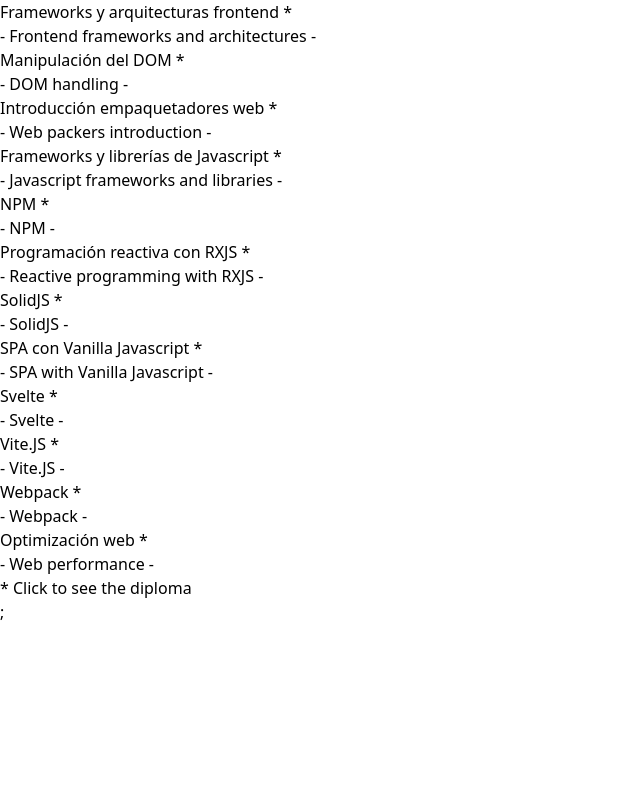
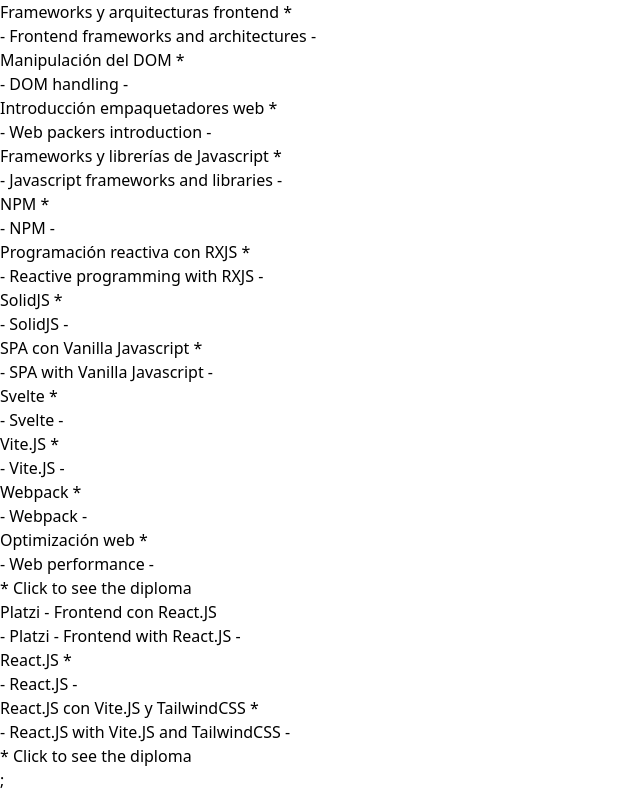
Before and after one commit to dnyvelasquez/Portfolio, a React (Vite) app: page /Portfolio/courses in a window 1280 px wide. Shown: the part 3200-3992 px from the top of the page, without its empty margins (0-640 px from the left). Before the commit the page ends 3824 px from the top, so only its background shows below. Built offline with nearby package versions, Linux system fonts and the light colour scheme.

Commit message:
React courses

```diff
--- /dev/null
+++ b/src/Components/FrontendWithReactJS/index.jsx
@@ -0,0 +1,59 @@
+import { useContext } from "react";
+import { Context } from "../../Context";
+
+const FrontendWithReactJS = () => {
+  const context = useContext(Context);
+
+  return (
+    <div className="border-2 p-2 rounded-lg h-96">
+      <h2
+        className="font-bold"
+        onClick={() => {
+          // context.openModalDiploma();
+          // context.setDiplomaName("Frontend con React.JS - Frontend with React.JS");
+          // context.setDiplomaImage("frontend-reactjs.png");
+        }}
+      >
+        Platzi - Frontend con React.JS
+      </h2>
+      <h2 className="font-semibold">- Platzi - Frontend with React.JS -</h2>
+      <div className="h-3/4 overflow-y-auto">
+        <ul className="mt-2 ml-2">
+          <li>
+            <p
+              className="cursor-pointer"
+              onClick={() => {
+                context.openModalDiploma();
+                context.setDiplomaName(
+                  "React.JS"
+                );
+                context.setDiplomaImage("reactjs.png");
+              }}
+            >
+              React.JS *
+            </p>
+            <p>- React.JS -</p>
+          </li>
+          <li>
+            <p
+              className="cursor-pointer"
+              onClick={() => {
+                context.openModalDiploma();
+                context.setDiplomaName(
+                  "React.JS con Vite.JS y TailwindCSS - React.JS with Vite.JS and TailwindCSS"
+                );
+                context.setDiplomaImage("reactjs-vitejs-tailwindcss.png");
+              }}
+            >
+              React.JS con Vite.JS y TailwindCSS *
+            </p>
+            <p>- React.JS with Vite.JS and TailwindCSS -</p>
+          </li>
+        </ul>
+      </div>
+      <p className="mt-4 font-bold text-xs">* Click to see the diploma</p>
+    </div>
+  );
+};
+
+export default FrontendWithReactJS;
--- a/src/Pages/Courses/index.jsx
+++ b/src/Pages/Courses/index.jsx
@@ -5,6 +5,7 @@
 import DeepHtmlCssCourses from "../../Components/DeepHtmlCssCourses";
 import DeepJavascriptCourses from "../../Components/DeepJavascriptCourses";
 import LibrariesNpm from "../../Components/LibrariesNpm";
+import FrontendWithReactJS from "../../Components/FrontendWithReactJS";
 
 const Courses = () => {
 
@@ -14,10 +15,11 @@
         <Layout>
             <main className="bg-slate-400 min-h-screen w-full flex flex-col items-center">
                 <h1 className="mt-4 font-bold text-lg">WEB DEVELOPMENT COURSES</h1>
-                <div className="flex flex-wrap justify-center m-4 gap-4">
+                <div className="flex flex-wrap justify-center m-4 gap-8">
                     <DeepHtmlCssCourses />
                     <DeepJavascriptCourses />
                     <LibrariesNpm />
+                    <FrontendWithReactJS />
                 </div>
                 {context.isModalDiplomaOpen ? <ModalDiploma /> : false}
             </main>
```
Also changed, not shown: src/Assets/reactjs-vitejs-tailwindcss.png (added), src/Assets/reactjs.png (added).
